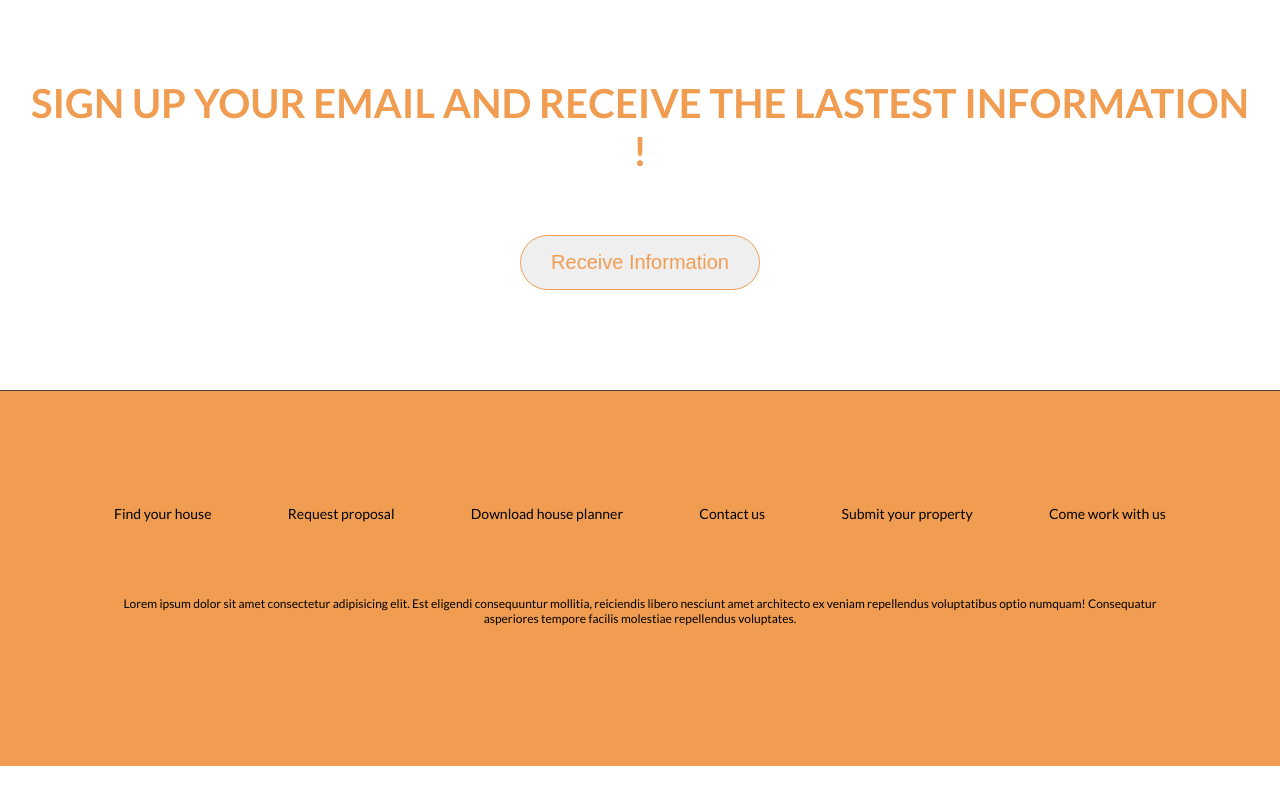
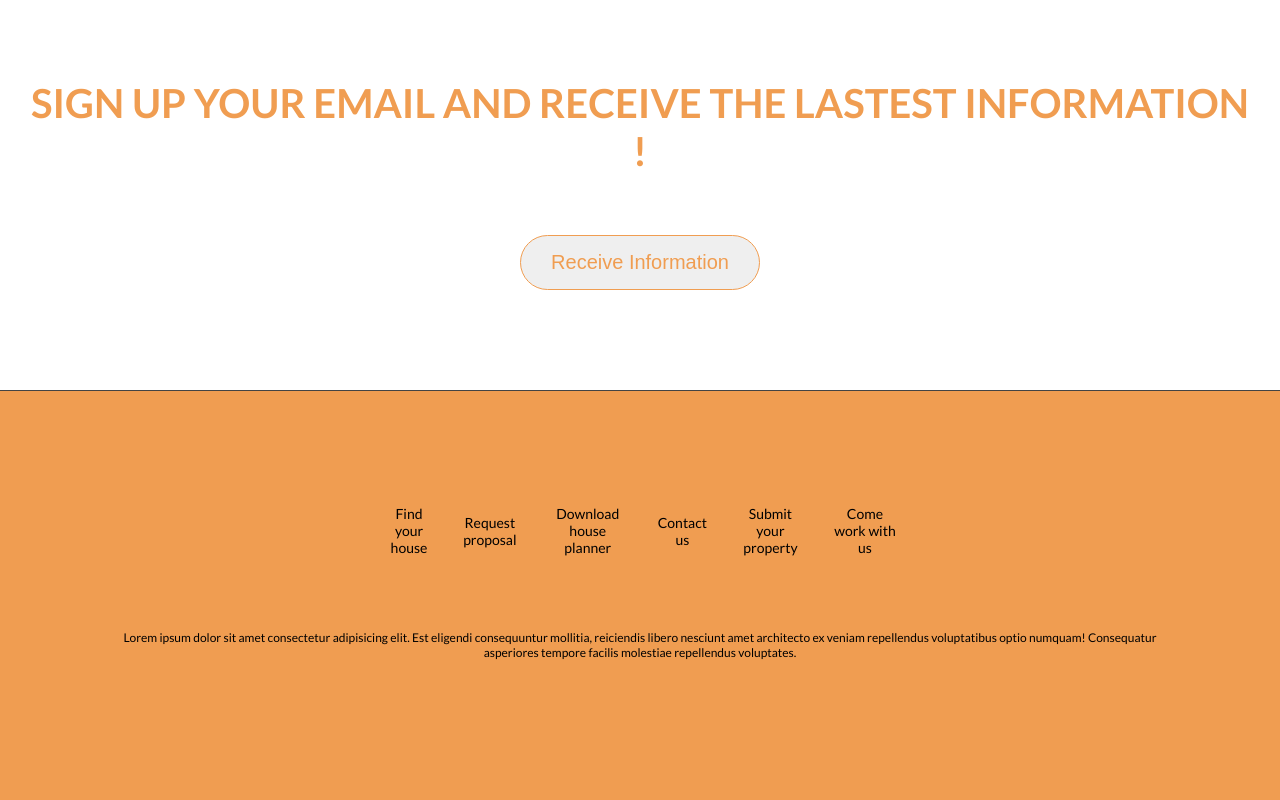
Before and after one commit to ngochieu276/Project-C4EJS, a plain HTML site: page index.html in a window 1280 px wide. Shown: the part 2446-3246 px from the top of the page. Before the commit the page ends 3212 px from the top, so only its background shows below. Drawn offline with Linux system fonts and the light colour scheme.

Commit message:
git commit

```diff
--- a/style.css
+++ b/style.css
@@ -410,13 +410,18 @@ h4 {
   background-color: var(--primaryColor);
   padding: 10rem;
   font-size: 2rem;
+  display: flex;
+  flex-direction: column;
+  justify-content: center;
+  align-items: center;
 }
 
 .nav {
   list-style: none;
   display: flex;
-  justify-content: space-between;
+  justify-content: center;
   align-items: center;
+  width: 50%;
 }
 .nav__link {
   background-color: rgba(#fff, 0.05);
@@ -424,7 +429,7 @@ h4 {
   color: #000;
   font-size: 1.5rem;
   text-align: center;
-  display: block;
+  display: inline-block;
   font-size: 1.4rem;
   transition: all 0.2s;
   padding: 1.4rem;
@@ -442,6 +447,13 @@ h4 {
   color: #000;
   text-align: center;
   margin: 6rem auto 4rem auto;
+}
+
+@media only screen and (max-width: 37.5em) {
+  /*600px*/
+  .footer {
+    font-size: 1.5rem;
+  }
 }
 /* --------------- slide -------------- */
 .review {
```
